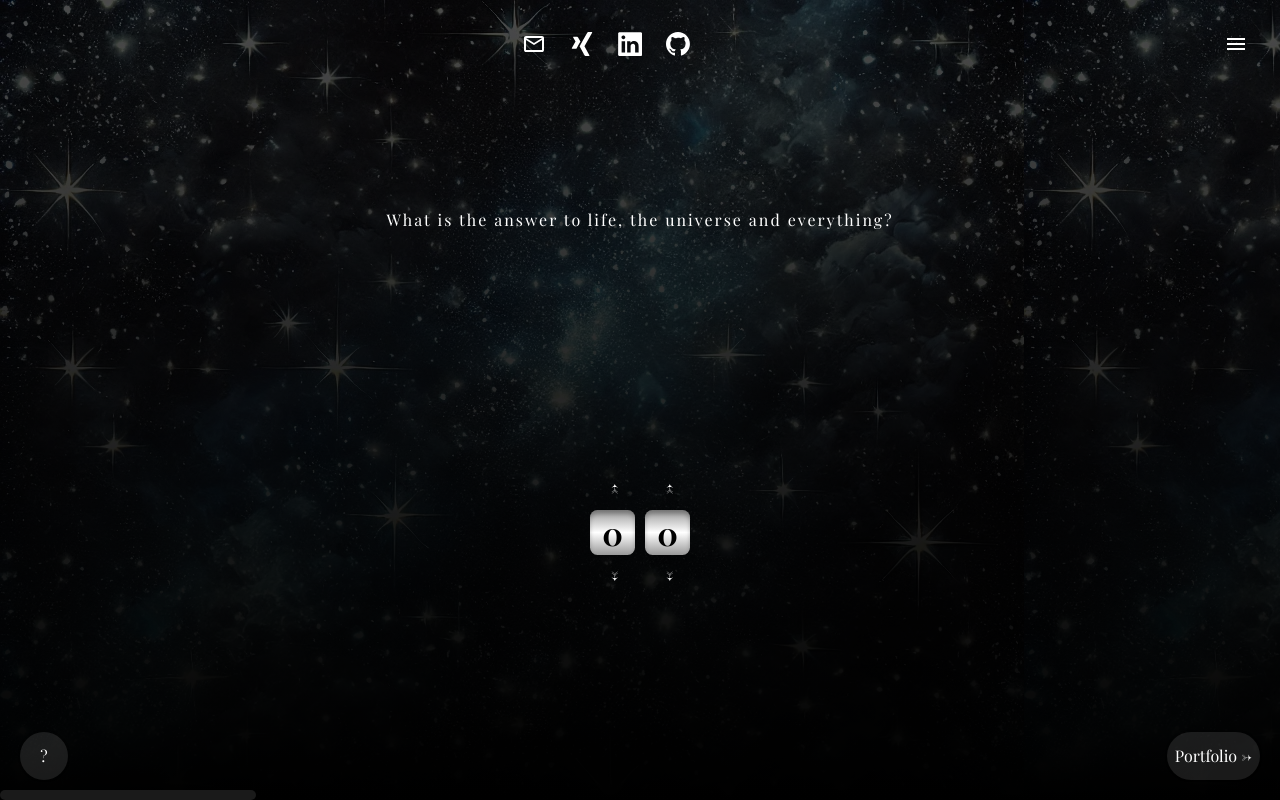
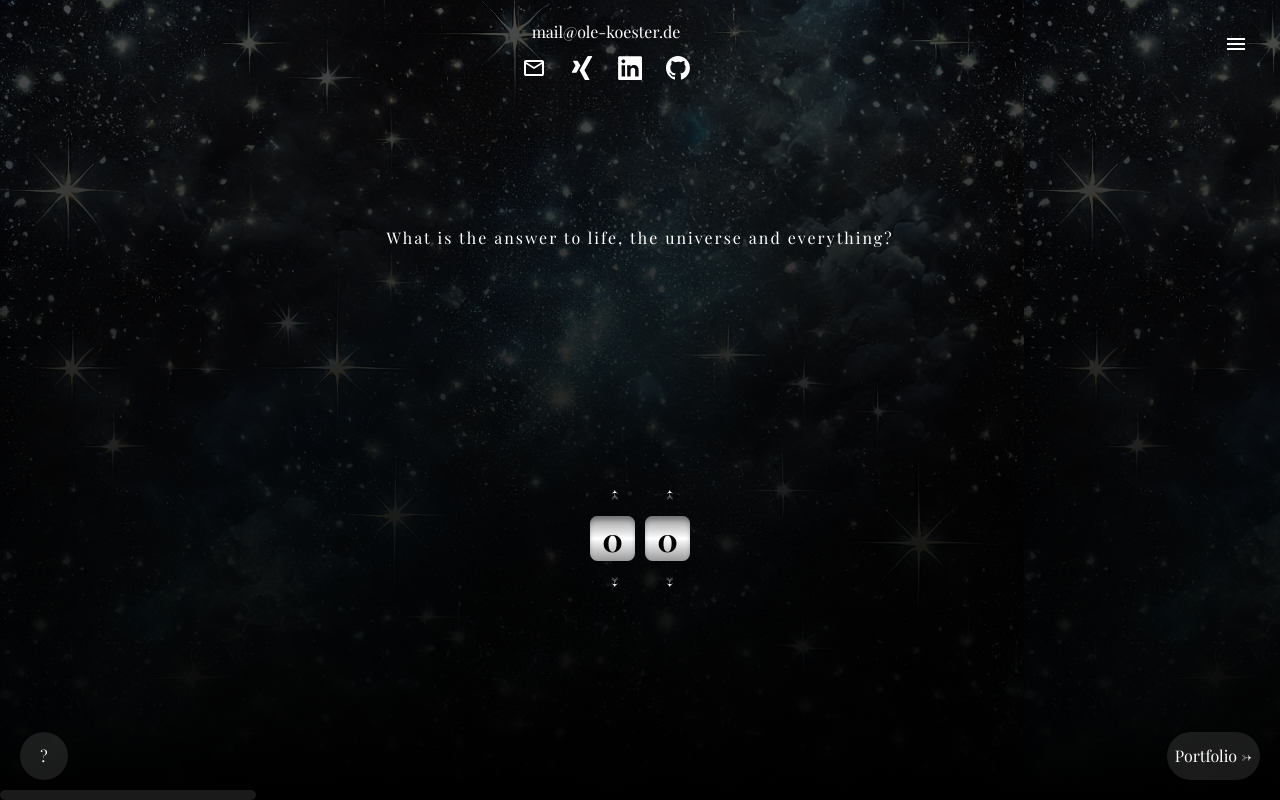
Before and after one commit to freshmozart1/portfolio, a React (Create React App) app: page / in a window 1280 px wide. Built offline with nearby package versions, Linux system fonts and the light colour scheme.

Commit message:
Added email to header

```diff
--- a/src/components/Header/header.scss
+++ b/src/components/Header/header.scss
@@ -1,8 +1,8 @@
 div.header {
     display: inline-flex;
-    flex-direction: row;
+    flex-direction: column;
     width: 100%;
-    height: calc(40px + 3rem);
+    height: calc(40px + 4.5rem);
     padding: 20px calc(40px + 3rem) 20px 20px;
     align-items: center;
     justify-content: center;
@@ -10,6 +10,10 @@ div.header {
     left: 0;
     top: 0;
     z-index: 2;
+
+    >span:first-child {
+        flex: 0 0 1.5rem;
+    }
 
     div.menu {
         position: fixed;
--- a/src/components/Header/header.tsx
+++ b/src/components/Header/header.tsx
@@ -47,6 +47,7 @@ export default function Header({ currentPage, setCurrentPage }: CurrentPageProps
 
   return (
     <div className='header'>
+      <span>mail@ole-koester.de</span>
       <HeaderIcons />
       <div className='menu' ref={menuRef}>
         <div className="menuButtonContainer">
--- a/src/mixins.scss
+++ b/src/mixins.scss
@@ -11,7 +11,7 @@
     width: 100%;
     height: 100%;
     flex-shrink: 0;
-    padding: calc(40px + 3rem) 20px; //TODO #2
+    padding: calc(40px + 4.5rem) 20px calc(40px + 3rem) 20px; //TODO #2
     gap: 20px;
     overflow: hidden;
     word-wrap: break-word;
```
